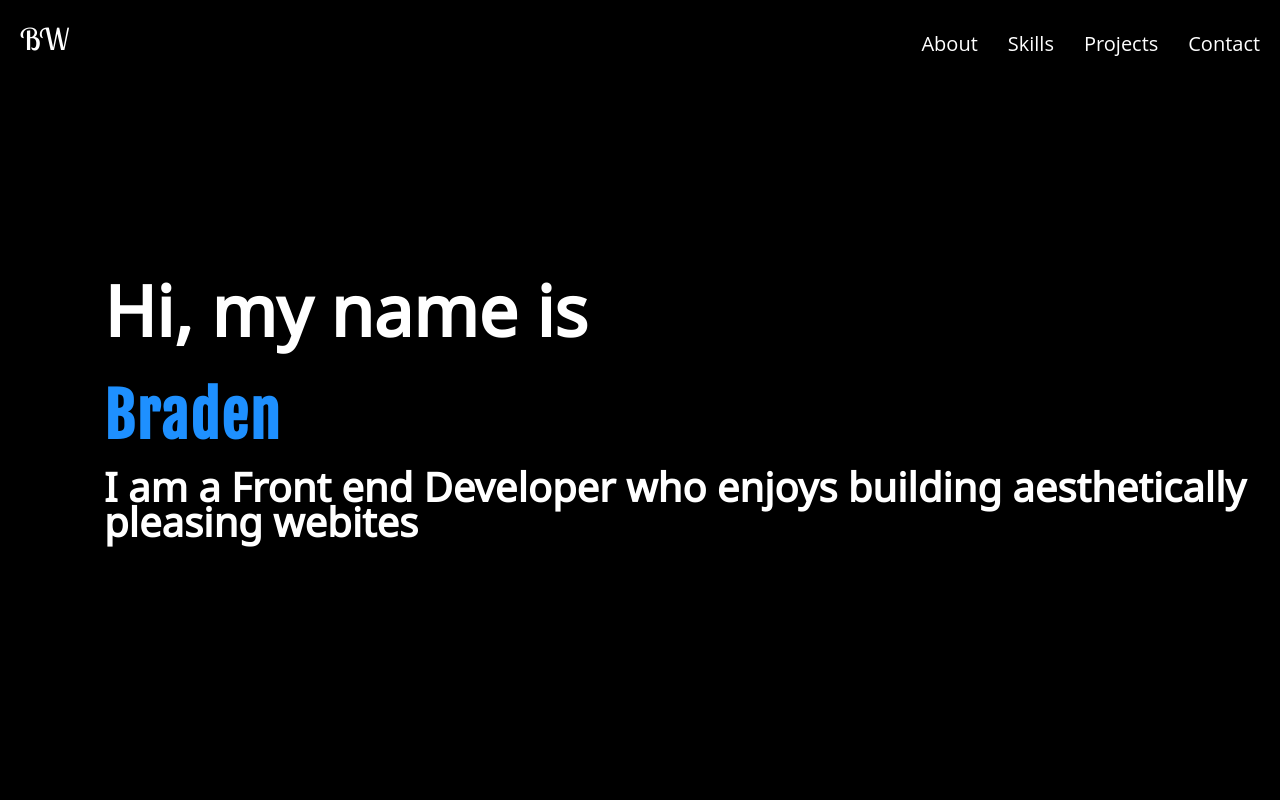
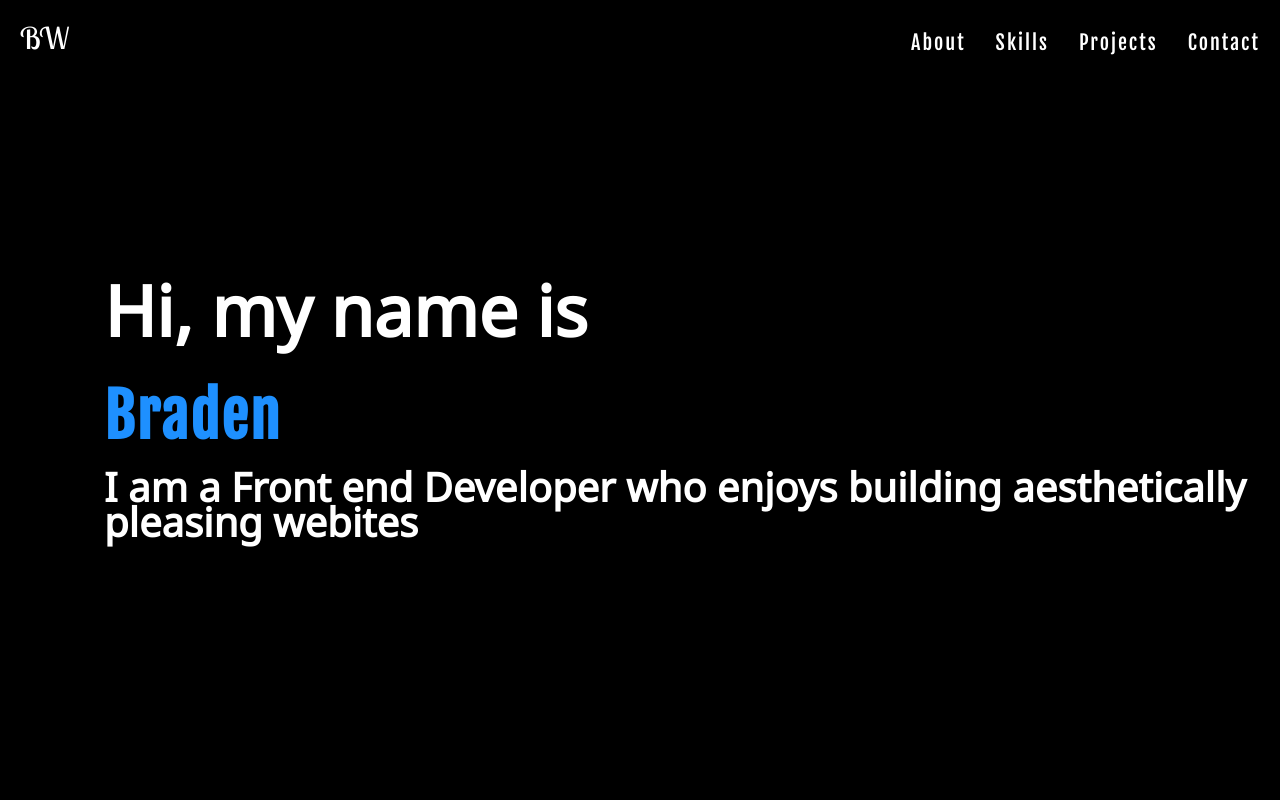
Before and after one commit to Braden0006/portfolio-version2, a React (Create React App) app: page / in a window 1280 px wide. Shown: the top 800 px of the page. Built offline with nearby package versions, Linux system fonts and the light colour scheme.

Commit message:
Changes font styling and background of "Menu"

```diff
--- a/src/Components/Menu/Menu.css
+++ b/src/Components/Menu/Menu.css
@@ -1 +1 @@
-.menu-background{height:100vh;background-color:#000;position:fixed;width:100vw;top:0;left:0}.menu-background .menu__icon-container{display:flex;justify-content:flex-end;margin:1rem 2rem 0rem 0rem}.menu-background .menu__icon-container .menu__icon-container__icon{color:#fff;font-size:3rem}.menu-background .menu__container{display:flex;justify-content:center;align-items:center;height:70%}.menu-background .menu__container .menu__list{list-style-type:none;margin-right:2rem}.menu-background .menu__container .menu__list .menu__list__item{padding:3rem;font-size:2rem;font-family:"Open Sans",sans-serif}.menu-background .menu__container .menu__list .menu__list__item .menu__list__item__link{text-decoration:none;color:#fff}@media screen and (min-width: 1024px){.menu-background{background-color:rgba(0,0,0,0);transform:translateY(0) !important;height:auto;position:static;width:auto}.menu-background .menu__icon-container__icon{display:none}.menu-background .menu__container .menu__list{display:flex;margin-right:0rem}.menu-background .menu__container .menu__list .menu__list__item{opacity:1 !important;padding:0rem 0rem 0rem 3rem}}/*# sourceMappingURL=Menu.css.map */
+.menu-background{height:100vh;background-color:rgba(0,0,0,.935);position:fixed;width:100vw;top:0;left:0}.menu-background .menu__icon-container{display:flex;justify-content:flex-end;margin:1rem 2rem 0rem 0rem}.menu-background .menu__icon-container .menu__icon-container__icon{color:#fff;font-size:3rem}.menu-background .menu__container{display:flex;justify-content:center;align-items:center;height:70%}.menu-background .menu__container .menu__list{list-style-type:none;margin-right:2rem}.menu-background .menu__container .menu__list .menu__list__item{padding:3rem;font-size:2rem;font-family:"Fjalla One",sans-serif;letter-spacing:.2rem}.menu-background .menu__container .menu__list .menu__list__item .menu__list__item__link{text-decoration:none;color:#fff}@media screen and (min-width: 1024px){.menu-background{background-color:rgba(0,0,0,0);transform:translateY(0) !important;height:auto;position:static;width:auto}.menu-background .menu__icon-container__icon{display:none}.menu-background .menu__container .menu__list{display:flex;margin-right:0rem}.menu-background .menu__container .menu__list .menu__list__item{opacity:1 !important;padding:0rem 0rem 0rem 3rem}}/*# sourceMappingURL=Menu.css.map */
--- a/src/Components/Menu/Menu.scss
+++ b/src/Components/Menu/Menu.scss
@@ -2,7 +2,7 @@
 
 .menu-background {
     height: 100vh;
-    background-color: #000;
+    background-color: hsla(0, 0%, 0%, 0.935);
     position: fixed;
     width: 100vw;
     top: 0;
@@ -32,7 +32,8 @@
             .menu__list__item {
                 padding: 3rem;
                 font-size: $medium-font;
-                font-family: $description;
+                font-family: $title;
+                letter-spacing: $letter-spacing;
 
                 .menu__list__item__link {
                     text-decoration: none;
--- a/src/Components/Variables/Variables.scss
+++ b/src/Components/Variables/Variables.scss
@@ -5,6 +5,7 @@ $description-font: 2.5rem;
 $icon-font: 3rem;
 $medium-font: 2rem;
 $title-font: 4rem;
+$sixteen;
 $twenty: 2rem;
 $twenty-two: 2.2rem;
 
```
Also changed, not shown: 1 other file (tests, documents, lock files or other folders).
